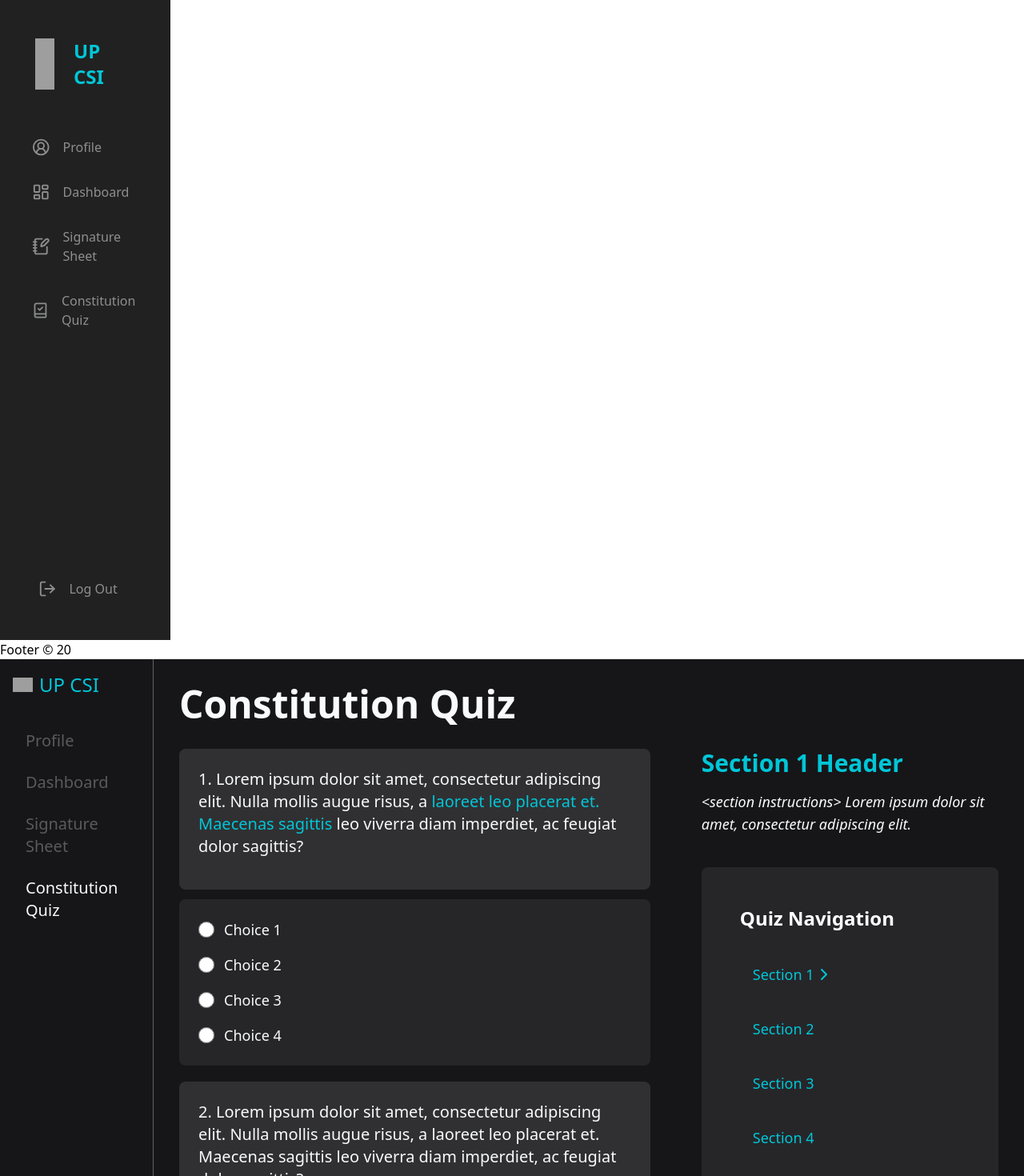
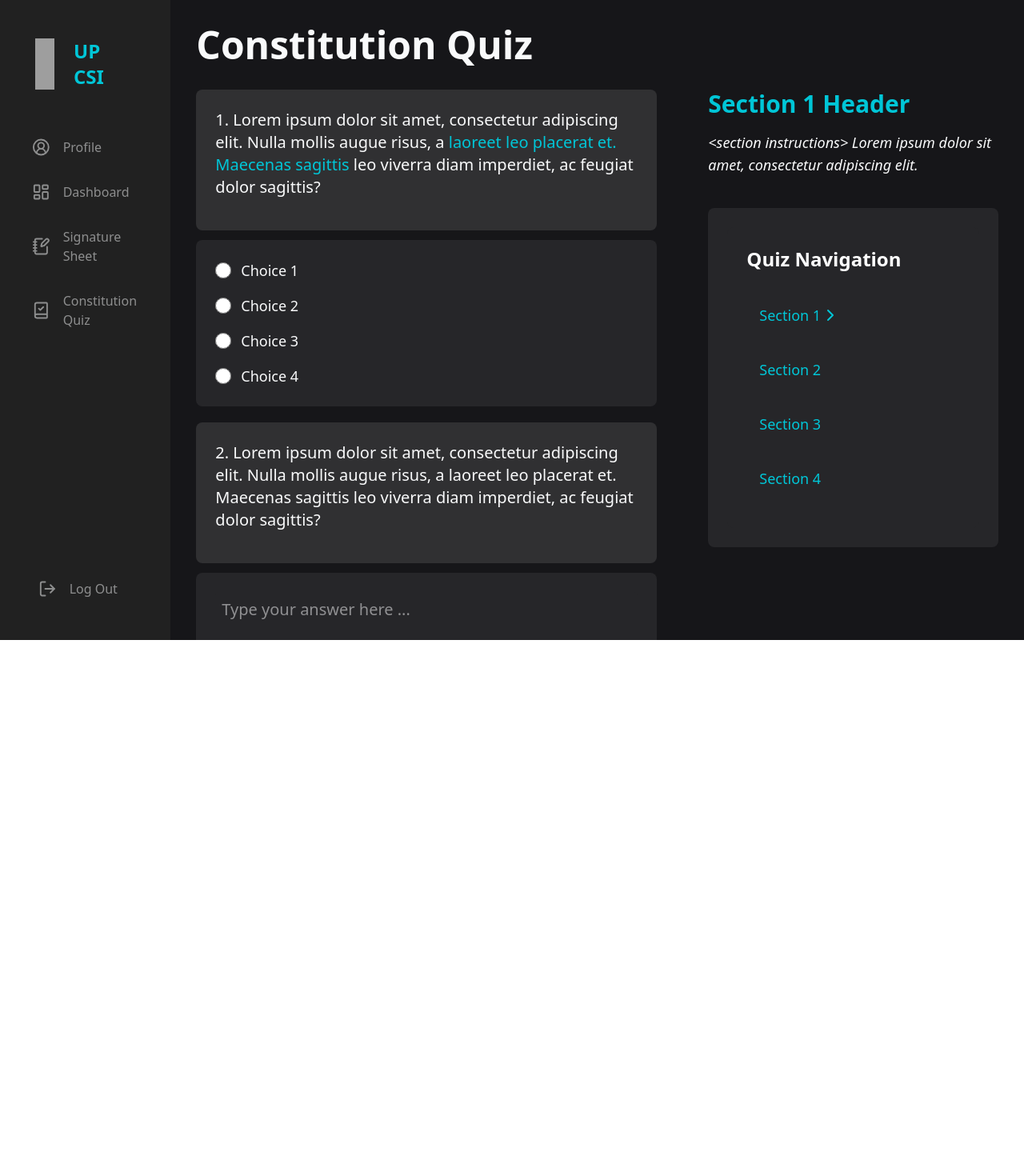
Before and after one commit to westerny1/up-csi-app, a SvelteKit app: page /consti-quiz in a window 1280 px wide. Shown: the top 1470 px of the page at 80% size. After the commit the page ends 800 px from the top, so only its background shows below. Built offline with nearby package versions, Linux system fonts and the light colour scheme; grey boxes are pictures that could not be loaded.

Commit message:
fix: integrate NavBar to pages
Integrates NavBar to all pages except for Login

```diff
--- a/src/routes/+layout.svelte
+++ b/src/routes/+layout.svelte
@@ -1,11 +1,18 @@
 <script lang="ts">
     import './app.css';
     import NavBar from './NavBar.svelte';
+    import { page } from '$app/state';
     const { children } = $props();
 </script>
 
-<header>
-    <NavBar />
-</header>
+<div class="flex w-full flex-row">
+    {#if page.url.pathname !== '/login/'}
+        <div class="flex w-1/6">
+            <NavBar />
+        </div>
+    {/if}
 
-{@render children()}
+    <div class="flex {page.url.pathname === '/login/' ? 'w-full' : 'w-5/6'}">
+        {@render children()}
+    </div>
+</div>
--- a/src/routes/+page.svelte
+++ b/src/routes/+page.svelte
@@ -17,8 +17,8 @@
     }
 </script>
 
-<div class="font-inter h-screen bg-[#161619] p-6">
-    <h1 class="text-csi-white text-5xl font-bold">Your Dashboard</h1>
+<div class="font-inter h-screen flex-1 flex-row bg-[#161619] p-6">
+    <h1 class="text-csi-white flex w-100 text-5xl font-bold">Your Dashboard</h1>
 
     <main class="mt-6 flex justify-evenly">
         <div class="bg-csi-neutral-900 flex w-3/7 flex-col gap-y-2.5 rounded-2xl p-6">
--- a/src/routes/NavBar.svelte
+++ b/src/routes/NavBar.svelte
@@ -7,7 +7,7 @@
     const icon_class = 'h-6 w-6';
 </script>
 
-<div class="bg-csi-black h-screen w-1/6 flex-initial pt-8 pr-8 pl-7">
+<div class="bg-csi-black h-screen flex-initial pt-8 pr-8 pl-7">
     <div class="relative h-full">
         <div class="mb-8 flex w-full p-4">
             <img src={CSI_Logo} alt="UP CSI Logo" class="mr-6 w-6" />
@@ -49,4 +49,3 @@
         </div>
     </div>
 </div>
-Footer © 20
--- a/src/routes/consti-quiz/+page.svelte
+++ b/src/routes/consti-quiz/+page.svelte
@@ -1,44 +1,11 @@
 <script>
     import SectionNav from './SectionNav.svelte';
-
-    import logo from '$lib/icons/upcsi.svg';
     // For backend purposes
     let question1 = '';
     let question2 = '';
 </script>
 
 <div class="flex h-screen bg-[#161619] text-[#F9FAFB]">
-    <!-- Left Navbar -->
-    <nav class="flex w-3/20 flex-col border-r border-[#636365] bg-[#161619] p-4">
-        <!-- Logo or Title -->
-        <div class="mb-8 flex items-center text-2xl text-[#00C6D7]">
-            <img src={logo} class="mr-2 w-[25px]" alt="CSI Logo" />
-            <span>UP CSI</span>
-        </div>
-
-        <!-- Nav Items -->
-        <ul class="flex-grow space-y-2 text-xl">
-            <li>
-                <a href="/sigsheet" class="block rounded px-4 py-2 text-[#5A5A5D]">Profile</a>
-            </li>
-            <li>
-                <a href="/" class="block rounded px-4 py-2 text-[#5A5A5D]">Dashboard</a>
-            </li>
-            <li>
-                <a href="/sigsheet" class="block rounded px-4 py-2 text-[#5A5A5D]">Signature Sheet</a>
-            </li>
-            <li>
-                <a href="/consti-quiz" class="block rounded px-4 py-2">Constitution Quiz</a>
-            </li>
-        </ul>
-
-        <!-- Logout -->
-        <div>
-            <!-- for now, let's use a placeholder href to be changed later -->
-            <a href="/" class="block rounded px-4 py-2">Log out</a>
-        </div>
-    </nav>
-
     <!-- Right side container (flexbox column) -->
     <div class="flex flex-1 flex-col bg-[#161619]">
         <!-- Banner at top (full width) -->
--- a/src/routes/login/+page.svelte
+++ b/src/routes/login/+page.svelte
@@ -3,7 +3,7 @@
 </script>
 
 <div
-    class="font-inter flex min-h-screen flex-col items-center justify-center gap-4 border text-center dark:bg-[#161619]"
+    class="font-inter flex min-h-screen w-full flex-col items-center justify-center gap-4 border text-center dark:bg-[#161619]"
 >
     <h1 class="dark:text-csi-white text-4xl font-extrabold">Log In</h1>
     <main
```
